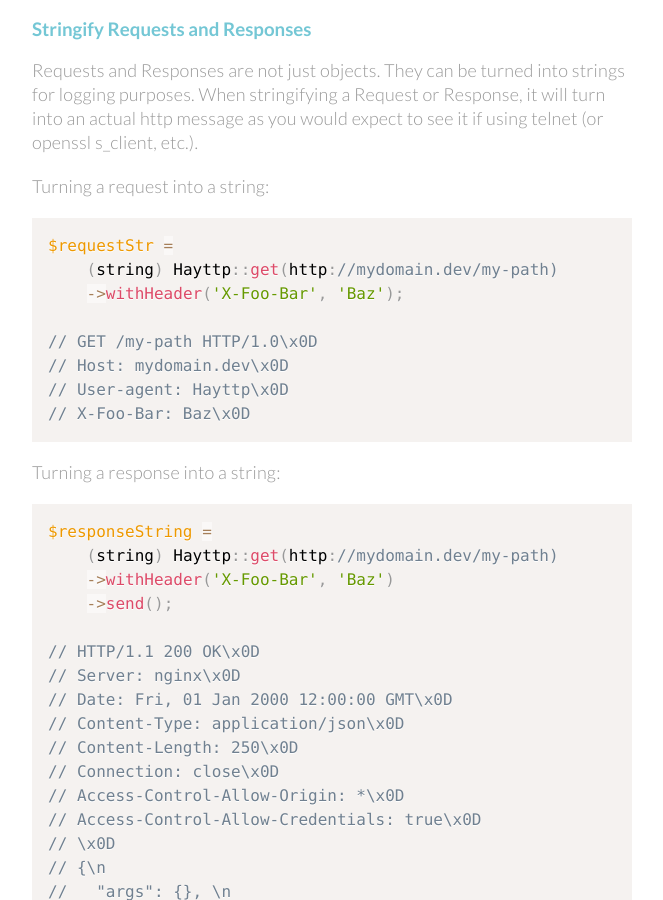
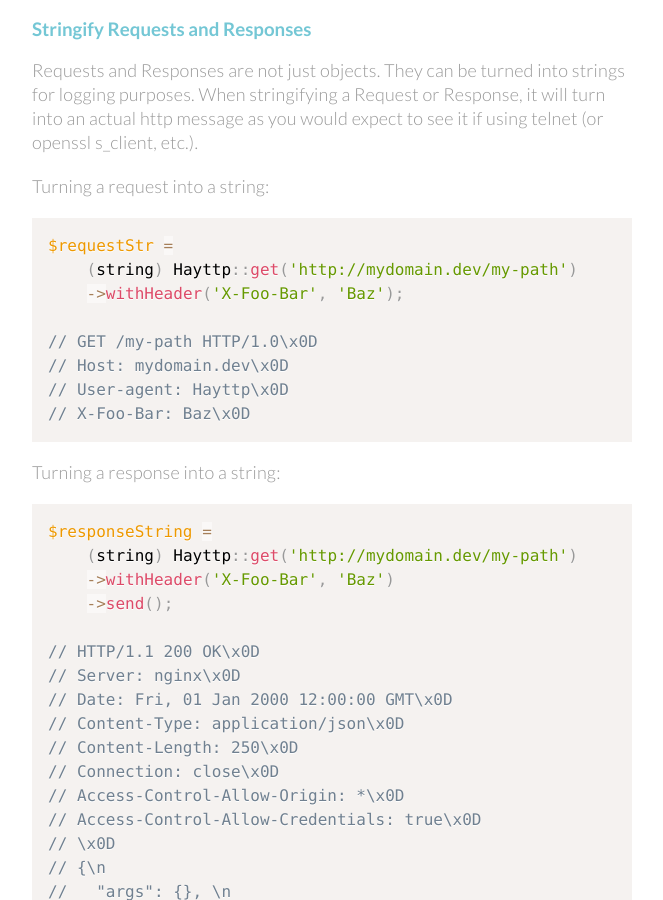
Before and after one commit to moccalotto/moccalotto.github.com, a Jekyll site: the page built from docs/hayttp.md, in a window 1280 px wide and 900 px high, scrolled down 2683 px. Shown: the whole window, without its empty margins (308-971 px from the left). Built offline with Jekyll 4.4.1, drawn with Linux system fonts in a browser that asks for light colours; nearby versions of some CDN libraries.

Commit message:
Fixes: Bad php syntax. Trim Whitespace

````diff
--- a/docs/hayttp.md
+++ b/docs/hayttp.md
@@ -134,7 +134,7 @@ Turning a request into a string:
 
 ```php
 $requestStr =
-    (string) Hayttp::get(http://mydomain.dev/my-path)
+    (string) Hayttp::get('http://mydomain.dev/my-path')
     ->withHeader('X-Foo-Bar', 'Baz');
 
 // GET /my-path HTTP/1.0\x0D
@@ -147,7 +147,7 @@ Turning a response into a string:
 
 ```php
 $responseString =
-    (string) Hayttp::get(http://mydomain.dev/my-path)
+    (string) Hayttp::get('http://mydomain.dev/my-path')
     ->withHeader('X-Foo-Bar', 'Baz')
     ->send();
 
````
